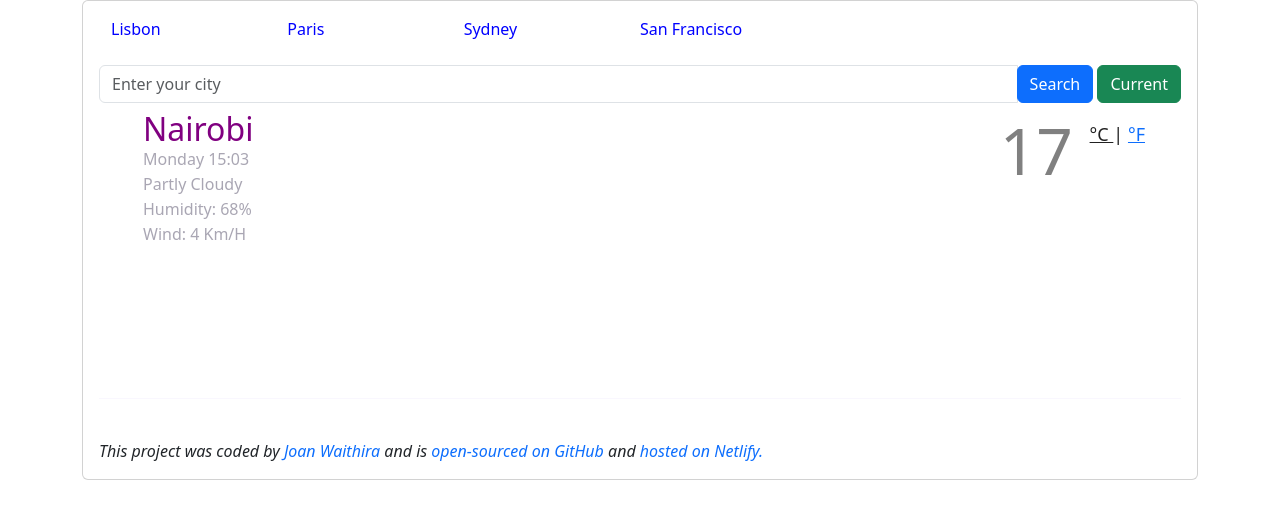
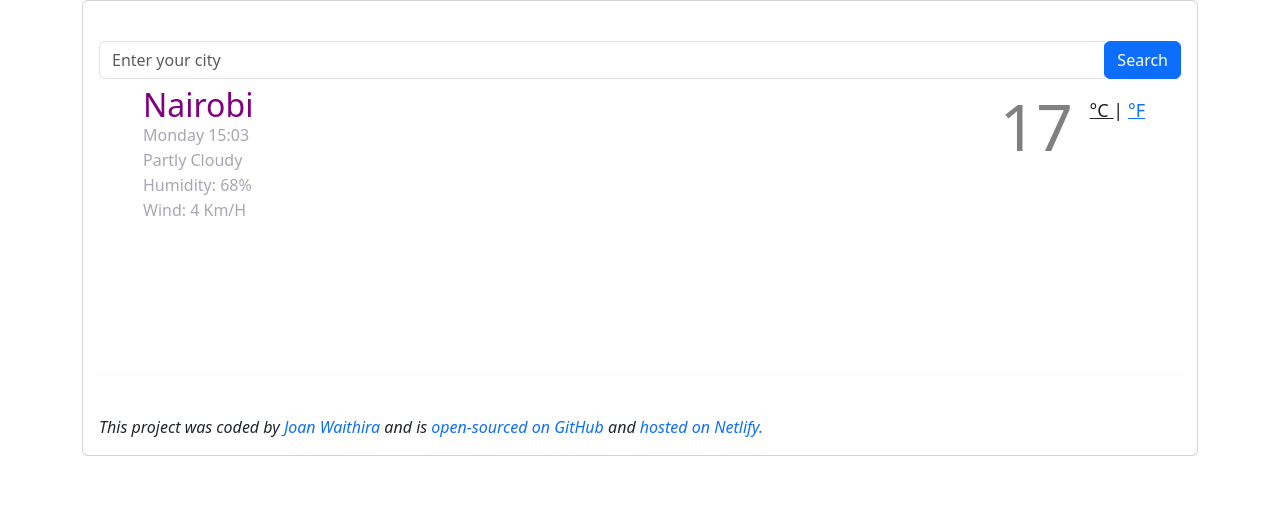
Before and after one commit to JoanWaithira/Weather-App, a plain HTML site: page index.html in a window 1280 px wide. Drawn offline with nearby package versions, Linux system fonts and the light colour scheme.

Commit message:
Removing the buttons that are not working

```diff
--- a/index.html
+++ b/index.html
@@ -18,12 +18,12 @@
       <div class="card">
         <div class="card-body">
           <div class="cities mt-0">
-            <div class="row">
+            <!-- <div class="row">
               <div class="city-1 col-2">Lisbon</div>
               <div class="city-2 col-2">Paris</div>
               <div class="city-3 col-2">Sydney</div>
               <div class="city-4 col-5">San Francisco</div>
-            </div>
+            </div> -->
           </div>
           <br />
           <div class="Weather">
@@ -41,9 +41,9 @@
                   <button class="btn btn-primary mr-3" type="submit">
                     Search
                   </button>
-                  <button class="btn btn-success" id="current" type="button">
+                  <!-- <button class="btn btn-success" id="current" type="button">
                     Current
-                  </button>
+                  </button> -->
                 </div>
               </div>
             </form>
```
